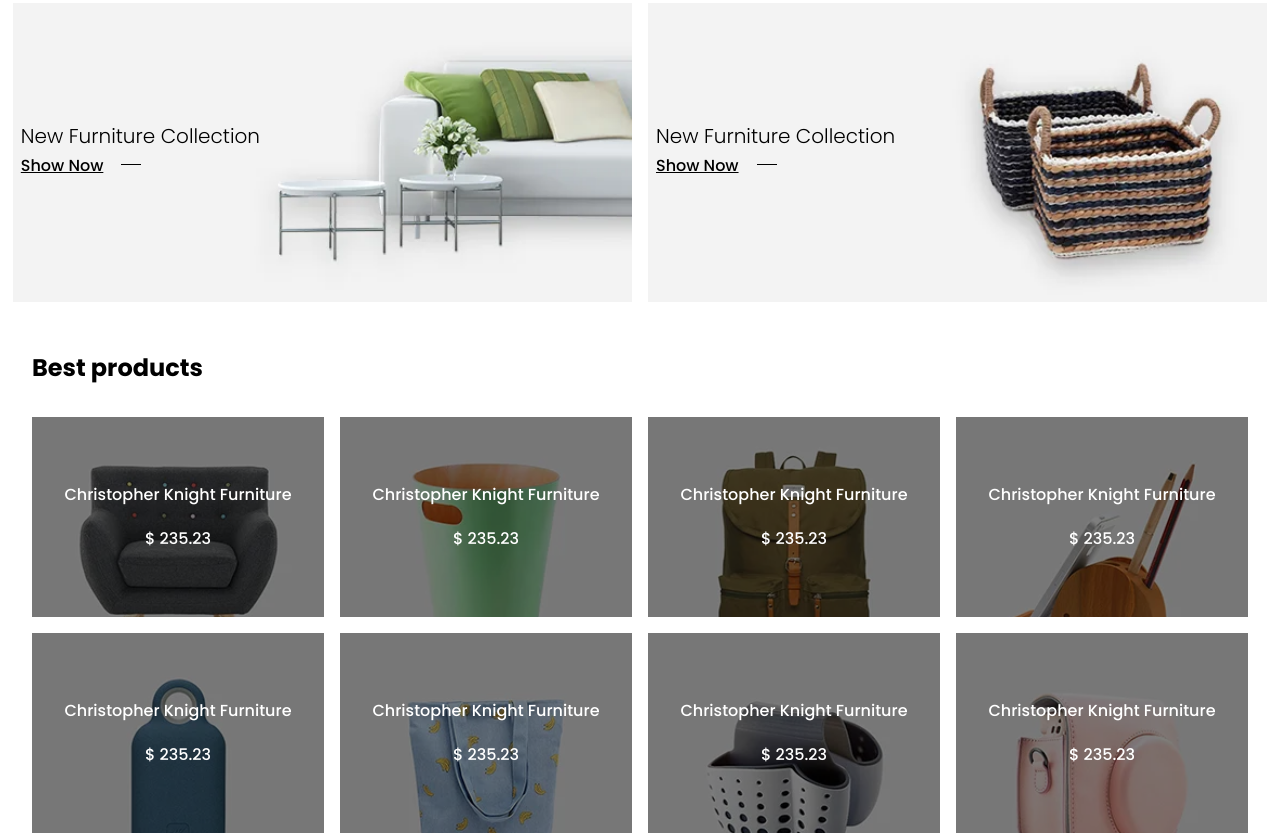
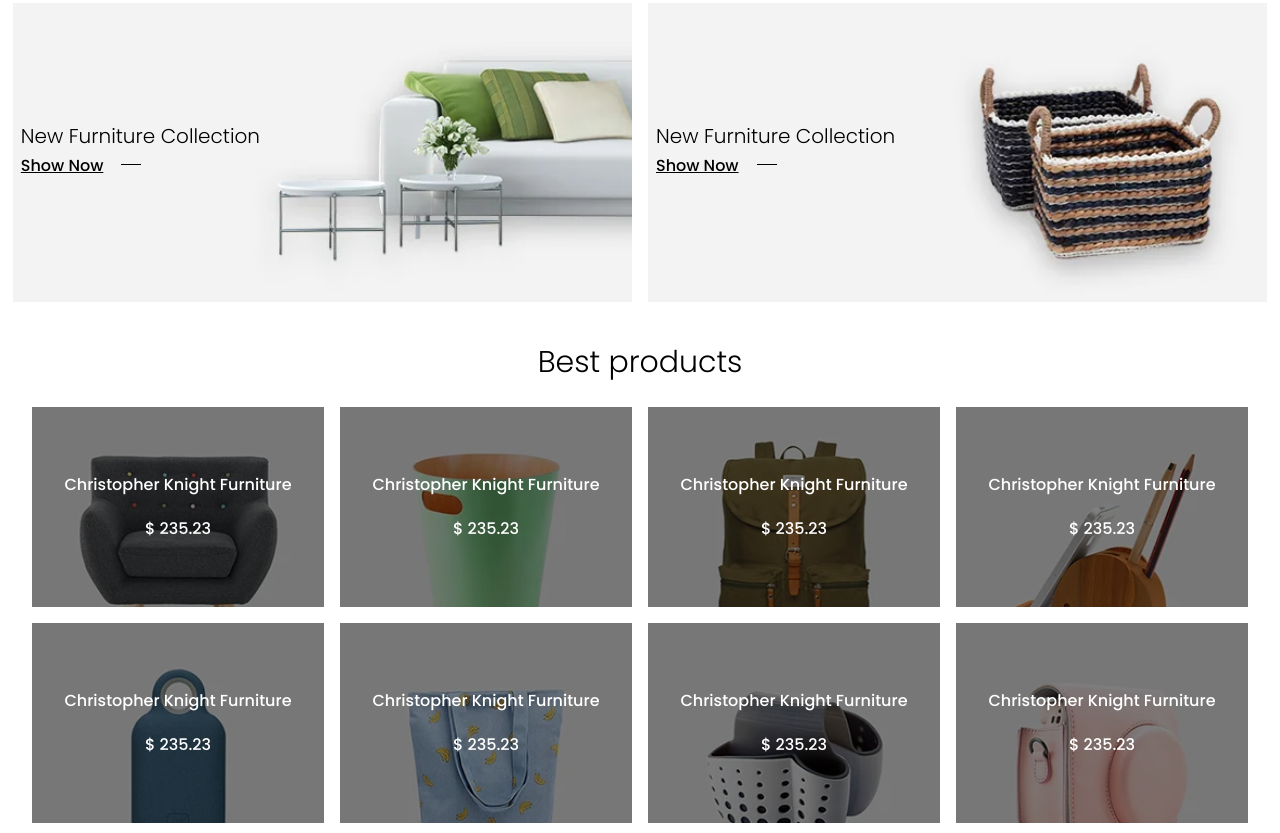
Before and after one commit to passumtornado/htmlcss__ecommerce, a plain HTML site: page index.html in a window 1280 px wide. Shown: the part 845-1678 px from the top of the page. Drawn offline with nearby package versions, Linux system fonts and the light colour scheme.

Commit message:
new changes

```diff
--- a/assets/css/styles.css
+++ b/assets/css/styles.css
@@ -11,6 +11,13 @@ body {
 a {
     text-decoration: none;
 }
+h1{
+    font-weight: 300;
+    font-size: 30px;
+    line-height: 25px;
+    text-align: center;
+    color: #000000;
+}
 h3{
     font-weight: 300;
     font-size: 20px;
```
Lines whose indentation alone changed are shown as unchanged.
